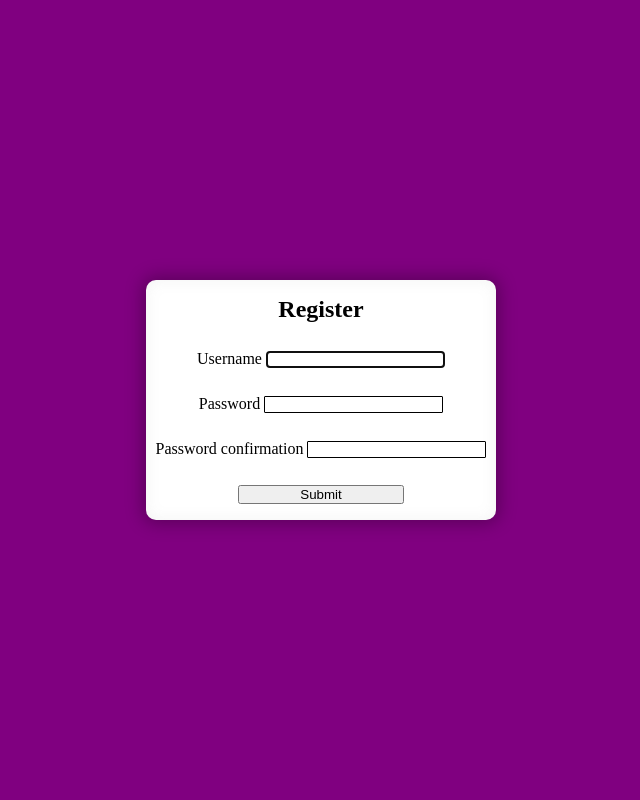
After one commit to carlvann/Retrodoro, a Django app: page /register/ in a window 1280 px wide. The commit adds this page. Shown: the whole page, without its empty margins (319-959 px from the left). Run offline with Django 5.2, Linux system fonts and the light colour scheme.

Commit message:
user auth

```diff
--- /dev/null
+++ b/src/retrodoro/static/retrodoro/registration.css
@@ -0,0 +1,63 @@
+* {
+    margin: 0;
+    padding: 0;
+    box-sizing: border-box;
+}
+
+
+body {
+    background-color: purple;
+    display: grid;
+    min-height: 100vh;
+    color: black
+}
+
+
+body > form {
+    display: grid;
+    grid-auto-flow: row;
+    max-width: 50%;
+    min-height: 30%;
+    row-gap: 1rem;
+    background-color: rgb(255, 255, 255);
+    margin: auto;
+    border-radius: 10px;
+    padding: 10px;
+    box-shadow: inset 0 0 15px rgba(135, 135, 135, .1), 0 0 18px 3px rgba(0, 0, 0, .3);
+
+}
+
+body > form > h2 {
+    margin: auto;
+}
+
+.username_row {
+    margin: auto;
+}
+
+.username_row input{
+    border: 0.5px solid black;
+    border-radius: 1px;
+}
+
+.password1_row {
+    margin: auto;
+}
+.password1_row input{
+    border: 0.5px solid black;
+    border-radius: 1px;
+}
+
+.password2_row {
+    margin: auto;
+}
+
+.password2_row input{
+    border: 0.5px solid black;
+    border-radius: 1px;
+}
+
+.submit {
+    width: 50%;
+    margin: auto;
+}
--- a/src/retrodoro/templates/retrodoro/login.html
+++ b/src/retrodoro/templates/retrodoro/login_page.html
@@ -13,7 +13,7 @@
     <div class="bottom">
     <div class="form-container">
       <h2>LOGIN</h2>
-      <form action="{% url 'loginuser' %}" method="post" id="loginform">
+      <form action="" method="post" id="loginform">
         {% csrf_token %}
           <input type="text" class="username" name="username"
               placeholder="Username" required>
--- /dev/null
+++ b/src/retrodoro/templates/retrodoro/registration_page.html
@@ -0,0 +1,31 @@
+{% load static %}
+<link rel="stylesheet" type="text/css" href="{% static 'retrodoro/registration.css' %}" />
+<!doctype html>
+<html>
+  <head>
+    <title>Registration</title>
+  </head>
+  <body>
+    <form method="POST" action="">
+        {% csrf_token %}
+
+        <h2>Register</h2>
+
+        <div class="username_row">
+        {{form.username.label}}
+        {{form.username}}
+        </div>
+
+        <div class="password1_row">
+        {{form.password1.label}}
+        {{form.password1}}
+        </div>
+
+        <div class="password2_row">
+        {{form.password2.label}}
+        {{form.password2}}
+        </div>
+        <input class="submit" type="submit" name="Create User">
+    </form>
+  </body>
+</html>
--- /dev/null
+++ b/src/retrodoro/templates/retrodoro/retrodoro.html
@@ -0,0 +1 @@
+<h1>Hi</h1>
--- a/src/retrodoro/urls.py
+++ b/src/retrodoro/urls.py
@@ -3,6 +3,9 @@ from django.urls import path
 from . import views
 
 urlpatterns = [
-    path("", views.login, name="login"),
-    path("loginuser/", views.loginuser, name="loginuser" ),
+    path("login/", views.login_page, name="login"),
+    path("logout/", views.logout_page, name="logout"),
+    path("register/", views.registration_page, name="register"),
+    path("retrodoro/", views.retrodoro, name="retrodoro"),
+
 ]
--- a/src/retrodoro/views.py
+++ b/src/retrodoro/views.py
@@ -1,18 +1,38 @@
-from django.http import HttpResponse
-from django.shortcuts import render
+from django.contrib.auth.forms import UserCreationForm
+from django.contrib.auth import authenticate, login, logout
+from django.shortcuts import render, redirect
 from .utils.db_util import user_exists, add_user
 
 
-def login(request):
-    return render(request, 'retrodoro/login.html')
+def login_page(request):
+    if request.method == 'POST':
+        username = request.POST.get('username')
+        password = request.POST.get('password')
 
-def loginuser(request):
-    if request.POST:
-        request_data = request.POST.dict()
-        username = request_data.get("username")
-        password = request_data.get("password")
-        if not user_exists:
-            add_user(username, password)
-            return render(request, 'retrodoro/login.html')
+        user = authenticate(request, username=username, password=password)
 
-    return render(request, 'retrodoro/login.html')
+        if user:
+            login(request, user)
+            return redirect('retrodoro')
+
+    return render(request, 'retrodoro/login_page.html')
+
+def logout_page(request):
+    if request.method == 'POST':
+        logout(request)
+    return redirect('login')
+
+def registration_page(request):
+    form = UserCreationForm()
+    context = {
+        'form': form
+    }
+    if request.method == "POST":
+        form = UserCreationForm(request.POST)
+        if form.is_valid():
+            form.save()
+            return redirect('login')
+    return render(request, 'retrodoro/registration_page.html', context)
+
+def retrodoro(request):
+    return render(request, 'retrodoro/retrodoro.html')
--- a/src/server/urls.py
+++ b/src/server/urls.py
@@ -18,6 +18,6 @@ from django.contrib import admin
 from django.urls import path, include
 
 urlpatterns = [
-    path("login/", include("retrodoro.urls")),
+    path("", include("retrodoro.urls")),
     path('admin/', admin.site.urls),
 ]
```
Also changed, not shown: src/retrodoro/forms.py (added, +9 -0 lines).
